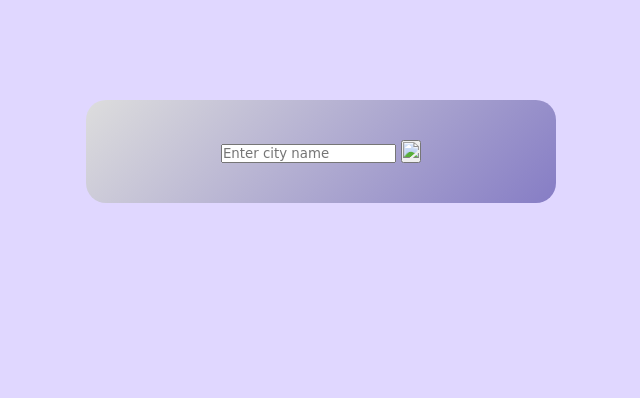
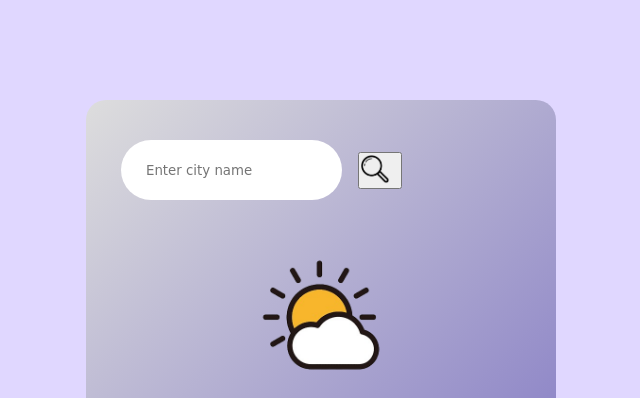
Before and after one commit to Inaaaaaaaaaa/Weather-app, a plain HTML site: page index.html in a window 1280 px wide. Shown: the top 398 px of the page, without its empty margins (319-959 px from the left). Drawn offline with Linux system fonts and the light colour scheme.

Commit message:
Update
- Added images for weather and search icon

```diff
--- a/index.html
+++ b/index.html
@@ -10,8 +10,13 @@
         <div class="card">
             <div class="search">
                 <input type="text" placeholder="Enter city name" spellcheck="false">
-                <button><img src="images/seach.pgn"></button>
+                <button><img src="search.png"></button>
             </div>
+            <div class="Weather">
+                   <img src="sunny.png" class="weather-icon">
+                   <h1 class="temp">25°c</h1>
+                   <h2 class="city">New Zealand</h2>
+                </div>
         </div>
     </body>
 </html>
--- a/style.css
+++ b/style.css
@@ -7,6 +7,7 @@
 body{
     background-color: #e0d7ff;
 }
+/*Body of the card*/
 .card{
     width: 90%;
     max-width: 470px;
@@ -17,3 +18,32 @@ body{
     padding: 40px 35px;
     text-align: center;
 }
+/*Search bar*/
+.search{
+    width: 180px;
+    display: flex;
+    align-items: center;
+    justify-content: space-between;
+}
+.search input{
+    border: 0;
+    outline: 0;
+    background: white;
+    color: white;
+    padding: 10px 25px;
+    height: 60px;
+    border-radius: 30px;
+    flex: 1;
+    margin-right: 16px;
+}
+.search img{
+    width: 30px;
+    height: auto;
+    margin-right: 10px;
+}
+
+/*Weather*/
+.weather-icon{
+    width: 170px;
+    margin-top: 30px;
+}
```
Also changed, not shown: search.png (added), sunny.png (added).
